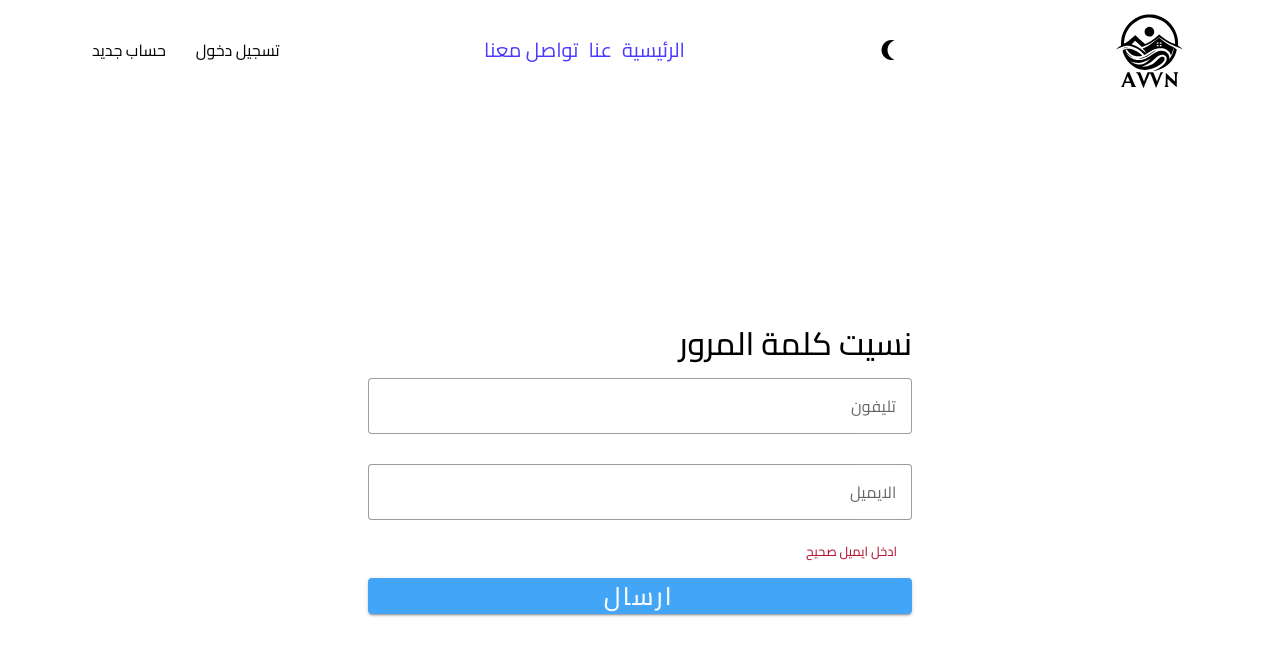
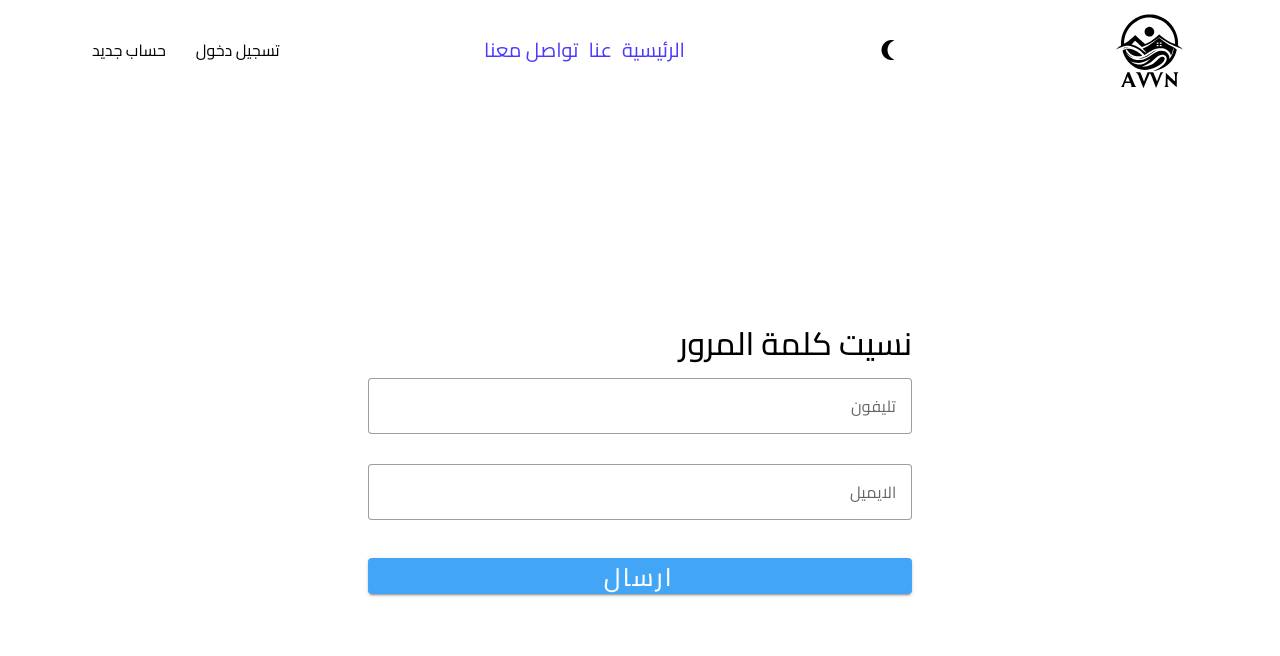
Before and after one commit to Salem-Team/awn_project, a Vue app: page /Reset_Password in a window 1280 px wide. Shown: the top 656 px of the page. Built offline with nearby package versions, Linux system fonts and the light colour scheme.

Commit message:
edited the form

```diff
--- a/src/views/Reset_Password.vue
+++ b/src/views/Reset_Password.vue
@@ -28,13 +28,15 @@
                         label="الايميل"
                         class="mt-2"
                         @input="v$.user.email.$touch()"
+                        @focus="isEmailFocused = true"
+                        @blur="isEmailFocused = false"
                         :error-messages="
                             v$.user.email.$errors.map((e) => e.$message)
                         "
                     ></v-text-field>
 
                     <span
-                        v-if="!isValidEmail1"
+                        v-if="!isValidEmail1 && isEmailFocused"
                         style="
                             display: block;
                             margin-right: 15px;
@@ -57,7 +59,7 @@
     </v-theme-provider>
 </template>
 
-<script scoped>
+<script>
 import axios from "axios";
 import useVuelidate from "@vuelidate/core";
 import { required, minLength, numeric, helpers } from "@vuelidate/validators";
@@ -75,6 +77,7 @@ export default {
                 email: "",
             },
             message: "",
+            isEmailFocused: false, // Track focus state of email input
         };
     },
     //form validation
```
